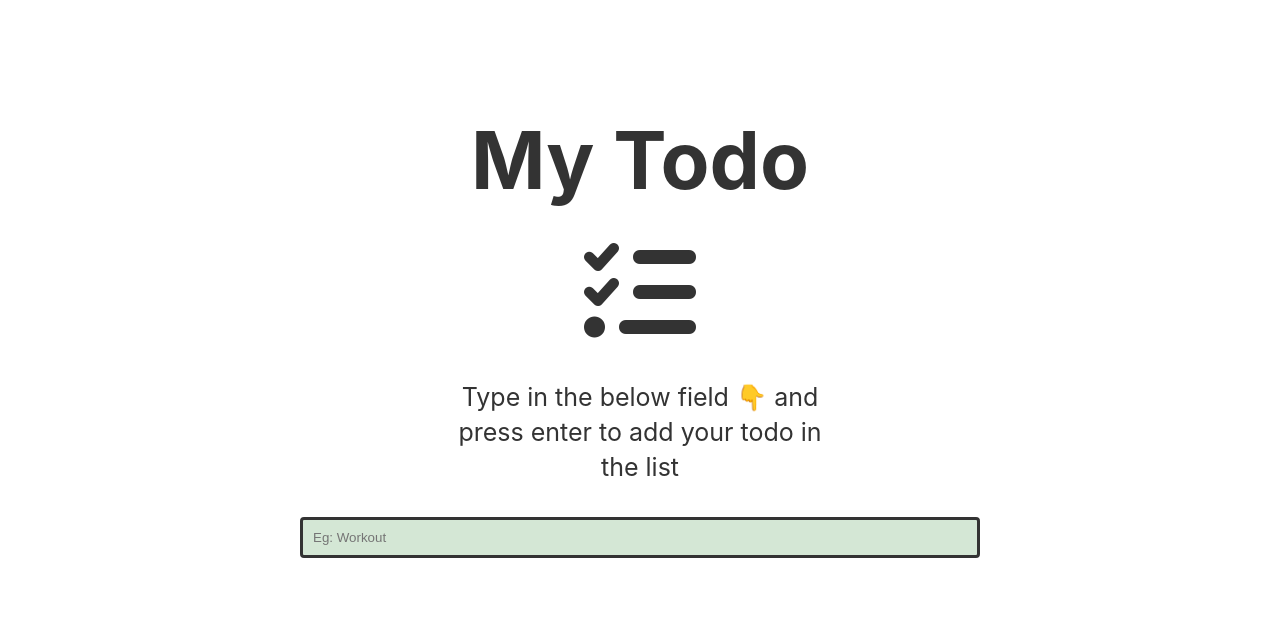
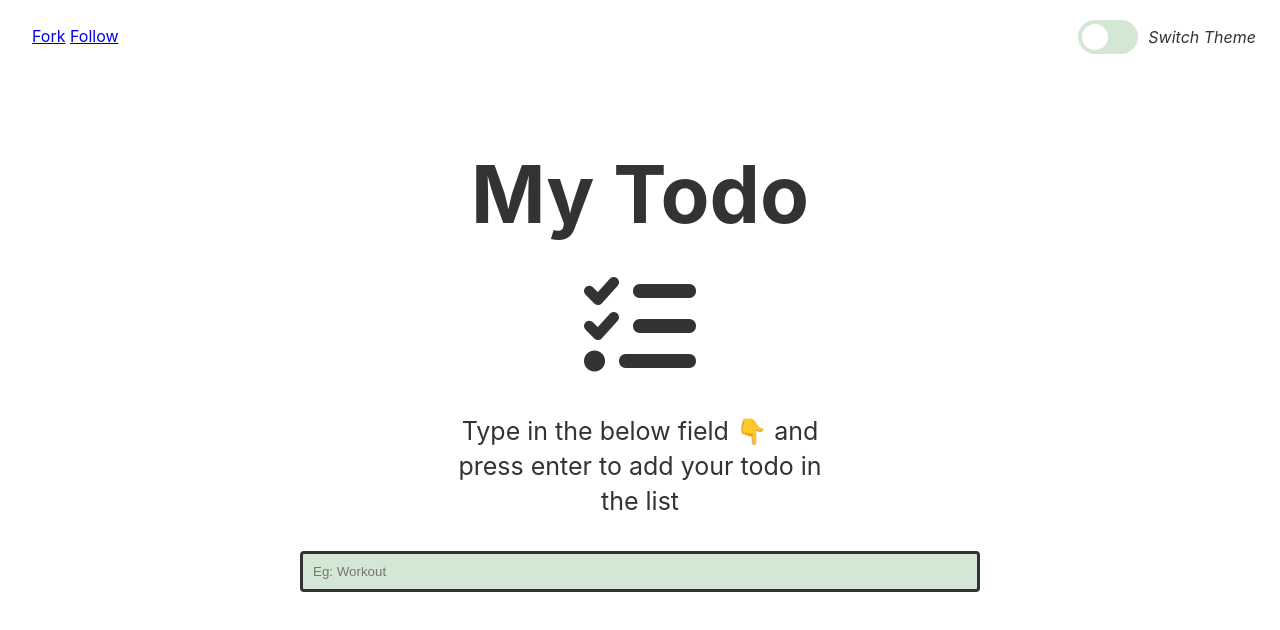
Before and after one commit to grairudolf/Todo-Lisi, a plain HTML site: page index.html in a window 1280 px wide. Drawn offline with Linux system fonts and the light colour scheme.

Commit message:
Update index.html

```diff
--- a/index.html
+++ b/index.html
@@ -18,7 +18,7 @@
 
 <body>
     <nav>
-       <!--  <div class="btn">
+        <div class="btn">
             <a class="github-button" href="https://github.com/smthari/Freecodecamp-Responsive-Web-Design-Projects/fork"
                 data-size="large" data-show-count="true"
                 aria-label="Fork smthari/Freecodecamp-Responsive-Web-Design-Projects on GitHub">Fork</a>
@@ -32,7 +32,7 @@
                 <div class="slider round"></div>
             </label>
             <em>Switch Theme</em>
-        </div> -->
+        </div>
     </nav>
     <div class="container">
         <ul class="todo-list js-todo-list"></ul>
```
